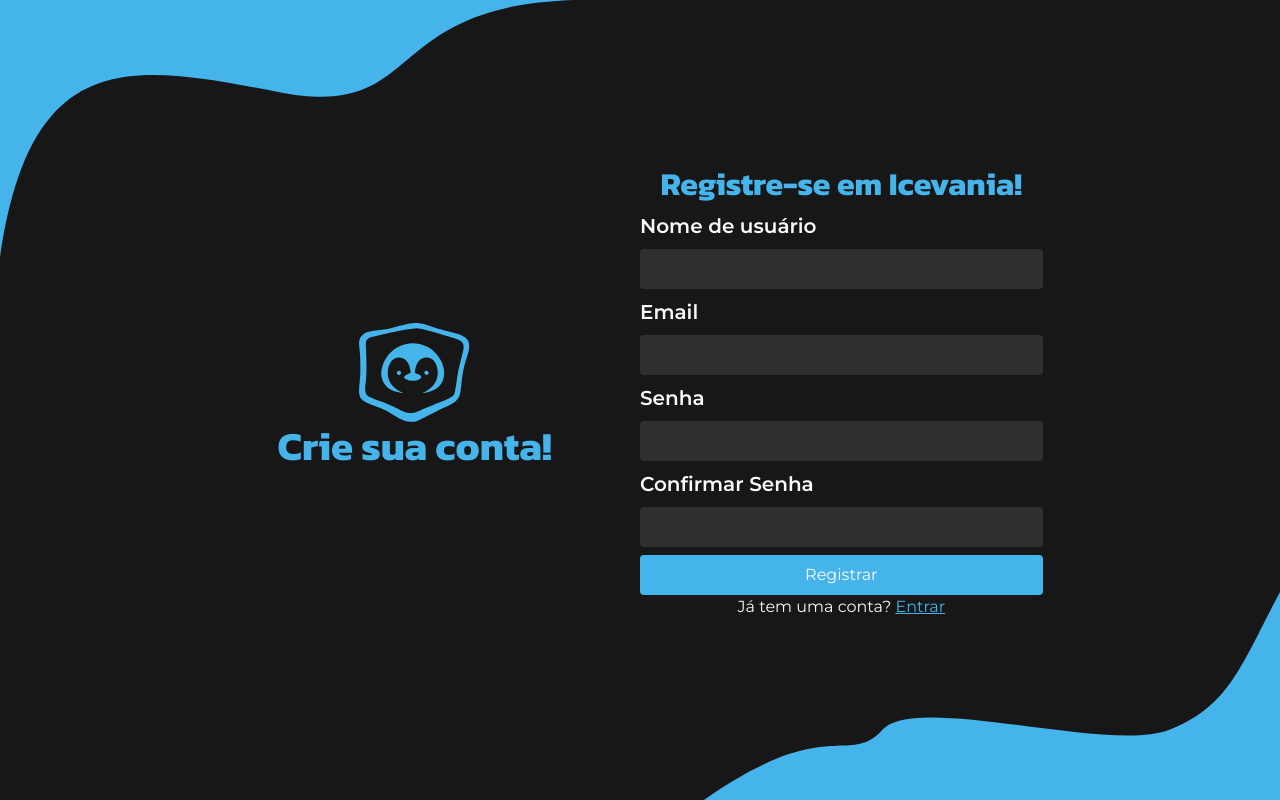
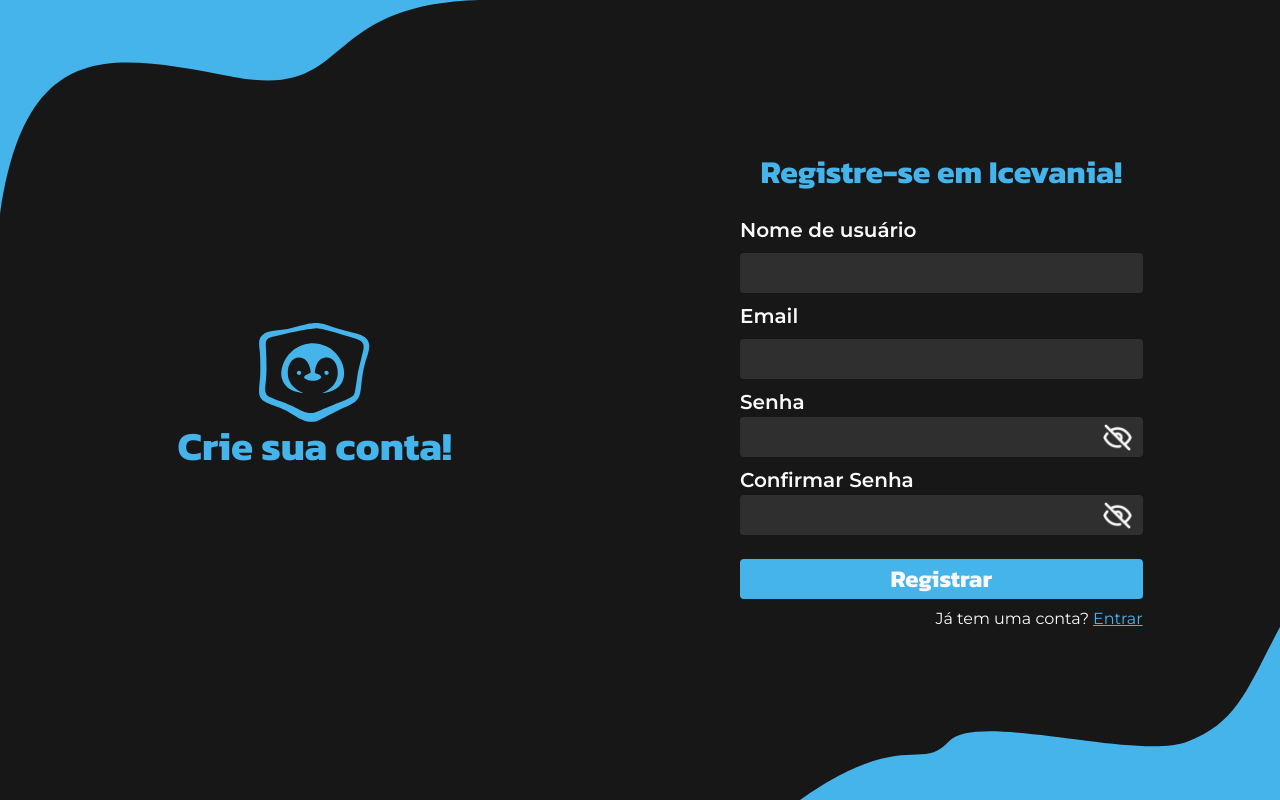
Before and after one commit to MuriloCs12/Icevania---Repo, a Flask app: page /registrar in a window 1280 px wide. Run offline with Flask 3, Linux system fonts and the light colour scheme.

Commit message:
finalizando tela de registrar + adicionando js do olhinho

```diff
--- a/static/css/style.css
+++ b/static/css/style.css
@@ -13,7 +13,7 @@ html, body {
 }
 
 .onda-entrar{
-    width: 576px;
+    width: 480px;
 }
 
 .kanit {
@@ -45,4 +45,16 @@ h1.crie-conta{
 .conteudo-pag-registrar .botao_registrar{
     background: #45B4EB;
     height: 40px;
+    font-size: 24px
 }
+
+.conteudo-pag-registrar{
+    gap: 200px;
+}
+
+.toggle-password{
+    width: 31px;
+    height: 31px;
+    right: 10px;
+    cursor: pointer;
+}
--- a/static/js/script.js
+++ b/static/js/script.js
@@ -0,0 +1,14 @@
+document.addEventListener('DOMContentLoaded', function () {
+    const toggleButtons = document.querySelectorAll('.toggle-password');
+
+    toggleButtons.forEach(button => {
+        button.addEventListener('click', function () {
+            const inputId = this.getAttribute('data-input');
+            const input = document.getElementById(inputId);
+
+            const isPassword = input.type === 'password';
+            input.type = isPassword ? 'text' : 'password';
+            this.src = isPassword ? '/static/img/olho-aberto.png' : '/static/img/olho-fechado.png';
+        });
+    });
+});
--- a/templates/pagina-base-entrar.html
+++ b/templates/pagina-base-entrar.html
@@ -21,9 +21,9 @@
         <div class="position-relative">
             <img class="onda-entrar position-absolute" src="/static/img/onda-superior-esquerdo.svg" alt="">
         </div>
-        <div class="position-absolute bottom-0 end-0">
-                <img class="onda-entrar" src="/static/img/onda-inferior-direito.svg" alt="">
-            </div>
+        <div class="position-absolute bottom-0 end-0 z-index-1">
+            <img class="onda-entrar" src="/static/img/onda-inferior-direito.svg" alt="">
+        </div>
         {%block conteudo%}
         {%endblock%}
     </section>
--- a/templates/pagina-registrar.html
+++ b/templates/pagina-registrar.html
@@ -11,7 +11,7 @@
             <h1 class="kanit crie-conta fw-bold">Crie sua conta!</h1>
         </div>
         <div class="col-4 d-flex flex-column align-items-center justify-content-center h-100">
-            <h2 class="kanit fw-bold">Registre-se em Icevania!</h2>
+            <h2 class="kanit fw-bold pb-3">Registre-se em Icevania!</h2>
             <form action="" class="d-flex flex-column gap-2 w-100">
                 <label for="username" class="text-light">Nome de usuário</label>
                 <input type="text" id="username" name="username" required class="rounded border-0 p-2 text-light">
@@ -19,16 +19,26 @@
                 <label for="email" class="text-light">Email</label>
                 <input type="email" id="email" name="email" required class="rounded border-0 p-2 text-light">
 
-                <label for="senha" class="text-light">Senha</label>
-                <input type="password" id="senha" name="senha" required class="rounded border-0 p-2 text-light">
+                <div class="d-flex flex-column password-container position-relative">
+                    <label for="senha" class="text-light">Senha</label>
+                    <input type="password" id="senha" name="senha" required class="rounded border-0 p-2 text-light">
+                    <img src="/static/img/olho-fechado.png" id="toggleSenha" class="toggle-password position-absolute top-50" data-input="senha" alt="Ver senha">
+                </div>
 
-                <label for="csenha" class="text-light">Confirmar Senha</label>
-                <input type="password" id="csenha" name="csenha" required class="rounded border-0 p-2 text-light">
+                <div class="d-flex flex-column password-container position-relative">
+                    <label for="csenha" class="text-light">Confirmar Senha</label>
+                    <input type="password" id="csenha" name="csenha" required class="rounded border-0 p-2 text-light">
+                    <img src="/static/img/olho-fechado.png" id="toggleSenha" class="toggle-password position-absolute top-50" data-input="csenha" alt="Ver senha">
+                </div>
 
-                <input type="submit" value="Registrar" class="botao_registrar border-0 rounded text-light">
+                <input type="submit" value="Registrar" class="botao_registrar position-relative border-0 rounded text-light fw-bold kanit mt-3">
             </form>
-            <p class="jatemconta text-light">Já tem uma conta? <a href="#">Entrar</a></p>
+            <div class="jatemconta d-flex gap-1 pt-2 justify-content-end w-100 position-relative z-index-2">
+                <p class="text-light">Já tem uma conta?</p>
+                <a href="pagina-login.html">Entrar</a>
+            </div>
         </div>
     </div>
+    <script src="/static/js/script.js"></script>
 
 {%endblock%}
```
Also changed, not shown: static/img/olho-aberto.png (renamed from static/img/3844476_eye_see_show_view_watch_icon.png), static/img/olho-fechado.png (renamed from static/img/10131871_eye_off_icon.png), templates/pagina-login.html (added).
